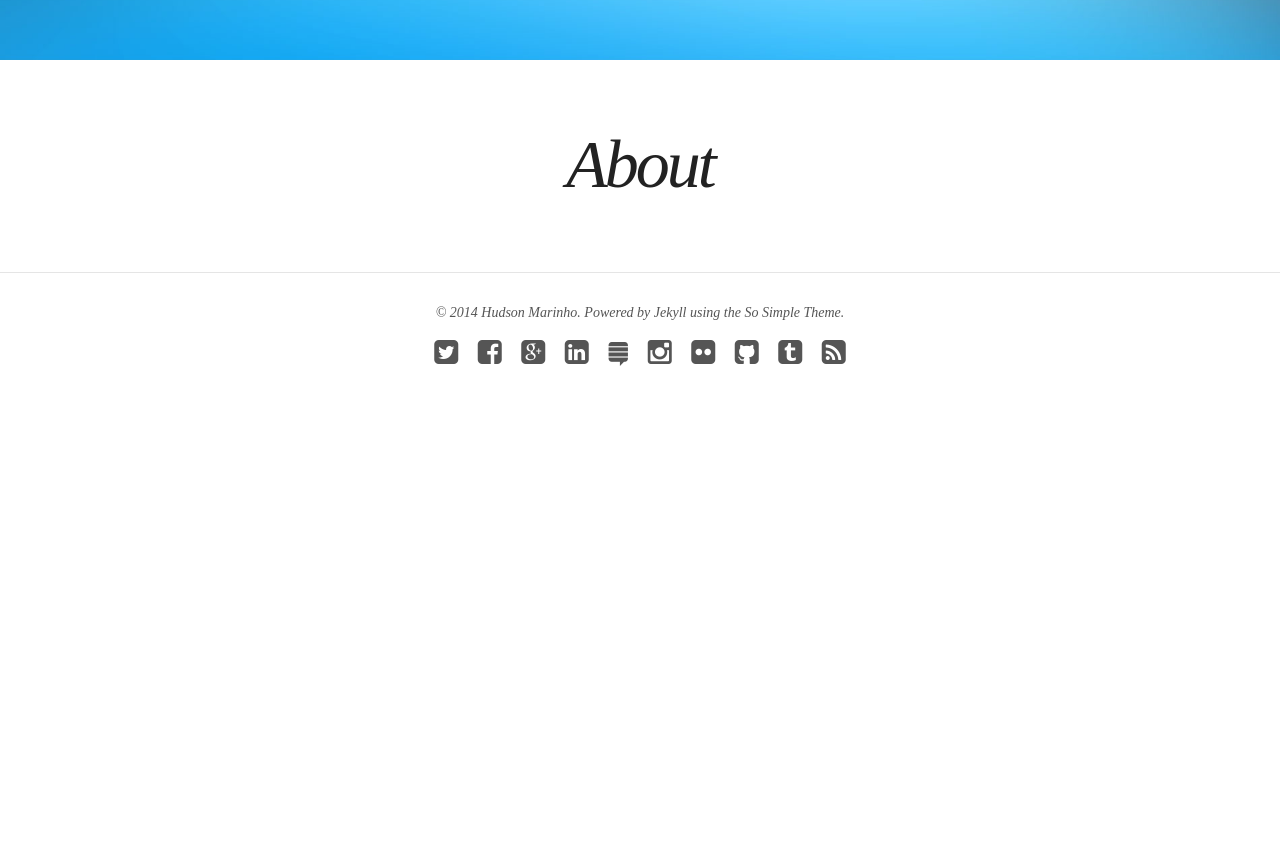
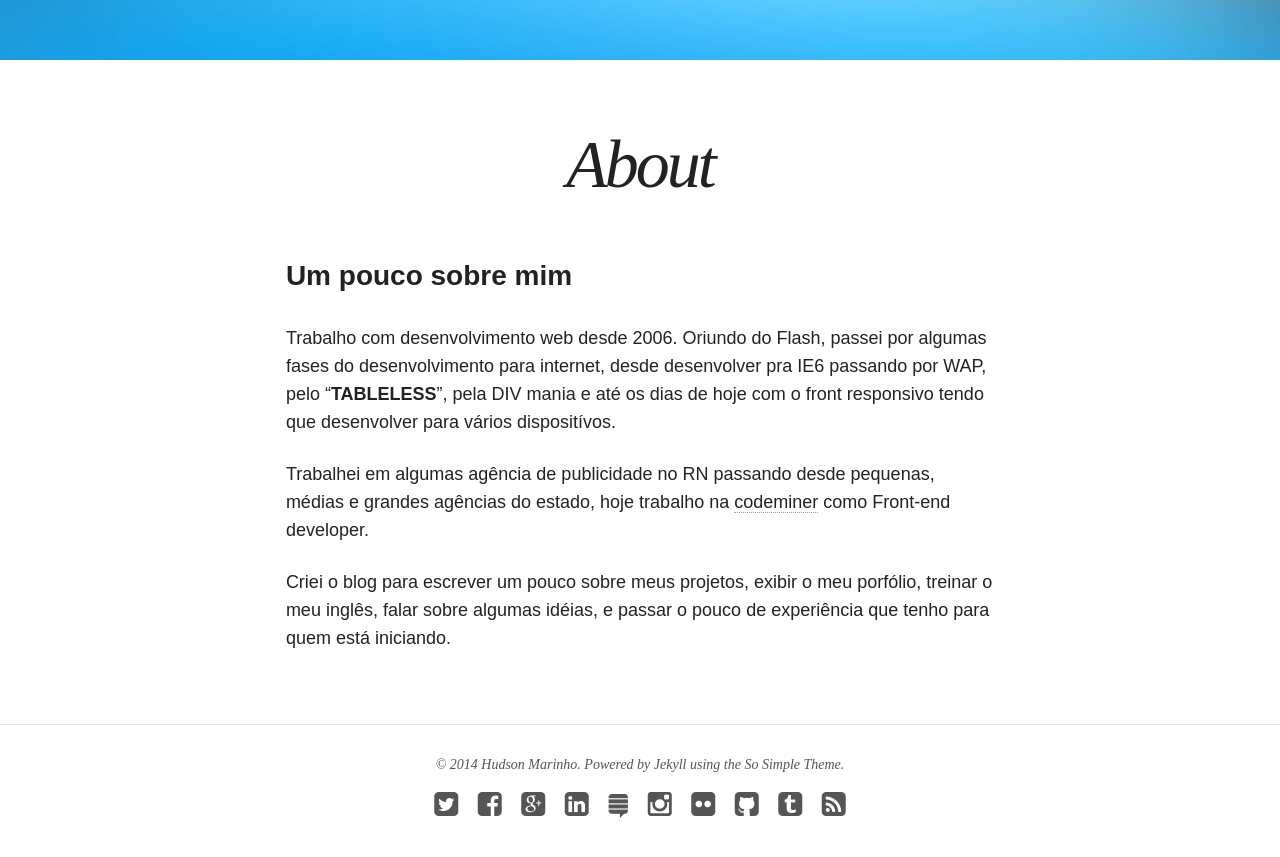
Before and after one commit to hudsonmarinho/hudsonmarinho.github.io, a Jekyll site: the page built from about/index.md, in a window 1280 px wide and 900 px high, scrolled down 634 px. Shown: the top 857 px of the window. Built offline with Jekyll 4.4.1, drawn with Linux system fonts in a browser that asks for light colours; nearby versions of some CDN libraries; before the commit the page ends 1098 px from its top, so only the background shows below that.

Commit message:
insert about page nad update content

```diff
--- a/_data/navigation.yml
+++ b/_data/navigation.yml
@@ -3,8 +3,8 @@
 - title: Home
   url: /
 
-# - title: About
-#   url: /about/
+- title: About
+  url: /about/
 
 - title: Blog
   url: /blog/
--- a/about/index.md
+++ b/about/index.md
@@ -6,3 +6,10 @@ date:   2014-09-26 00:00:00
 image:
   feature: so-simple-sample-image-4.jpg
 ---
+
+### Um pouco sobre mim
+Trabalho com desenvolvimento web desde 2006. Oriundo do Flash, passei por algumas fases do desenvolvimento para internet, desde desenvolver pra IE6 passando por WAP, pelo "**TABLELESS**", pela DIV mania e até os dias de hoje com o front responsivo tendo que desenvolver para vários dispositívos.
+
+Trabalhei em algumas agência de publicidade no RN passando desde pequenas, médias e grandes agências do estado, hoje trabalho na [codeminer](http://codeminer42.com) como Front-end developer.
+
+Criei o blog para escrever um pouco sobre meus projetos, exibir o meu porfólio, treinar o meu inglês, falar sobre algumas idéias, e passar o pouco de experiência que tenho para quem está iniciando.
```
